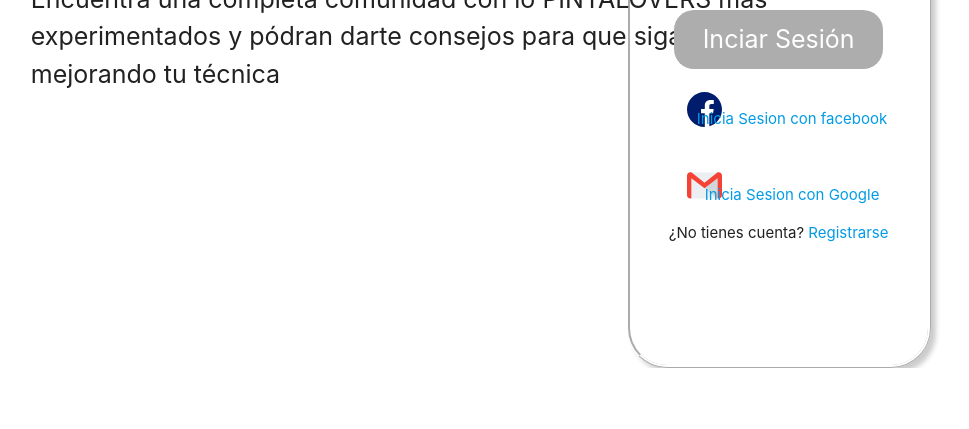
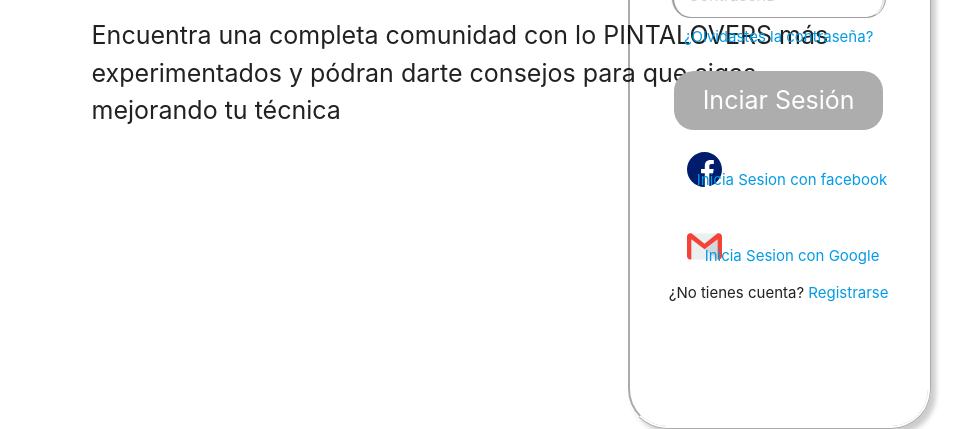
Before and after one commit to laureina7/PINTALOVERS-FINAL-NO-VA-MAS, a PHP site: page /login.html in a window 1280 px wide. Shown: the part 694-1123 px from the top of the page, without its empty margins (94-1063 px from the left). Before the commit the page ends 1062 px from the top, so only its background shows below. Run offline with PHP 8.4, Linux system fonts and the light colour scheme.

Commit message:
Ultmimos cambios

```diff
--- a/Assets/css/login.css
+++ b/Assets/css/login.css
@@ -7,13 +7,12 @@ header{
     margin-top: 5%;
 }
 .imagen1 img{
-    margin-top: 3%;
     margin-left: 10%;
 }
 .login1 form{
     max-width: 25%;
     margin-left: 54%;
-    margin-top: -65%;
+    margin-top: -63%;
     display: block;
     border-style: ridge;
     border-color: #ffffff;
@@ -25,8 +24,8 @@ header{
 }
 .text-informativo{
     font-size: 25px;
-    margin-top: -2%;
-    margin-left: 5%;
+    margin-top: 1%;
+    margin-left: 10%;
 }
 .login1 #user{
     width: 70%;
```
